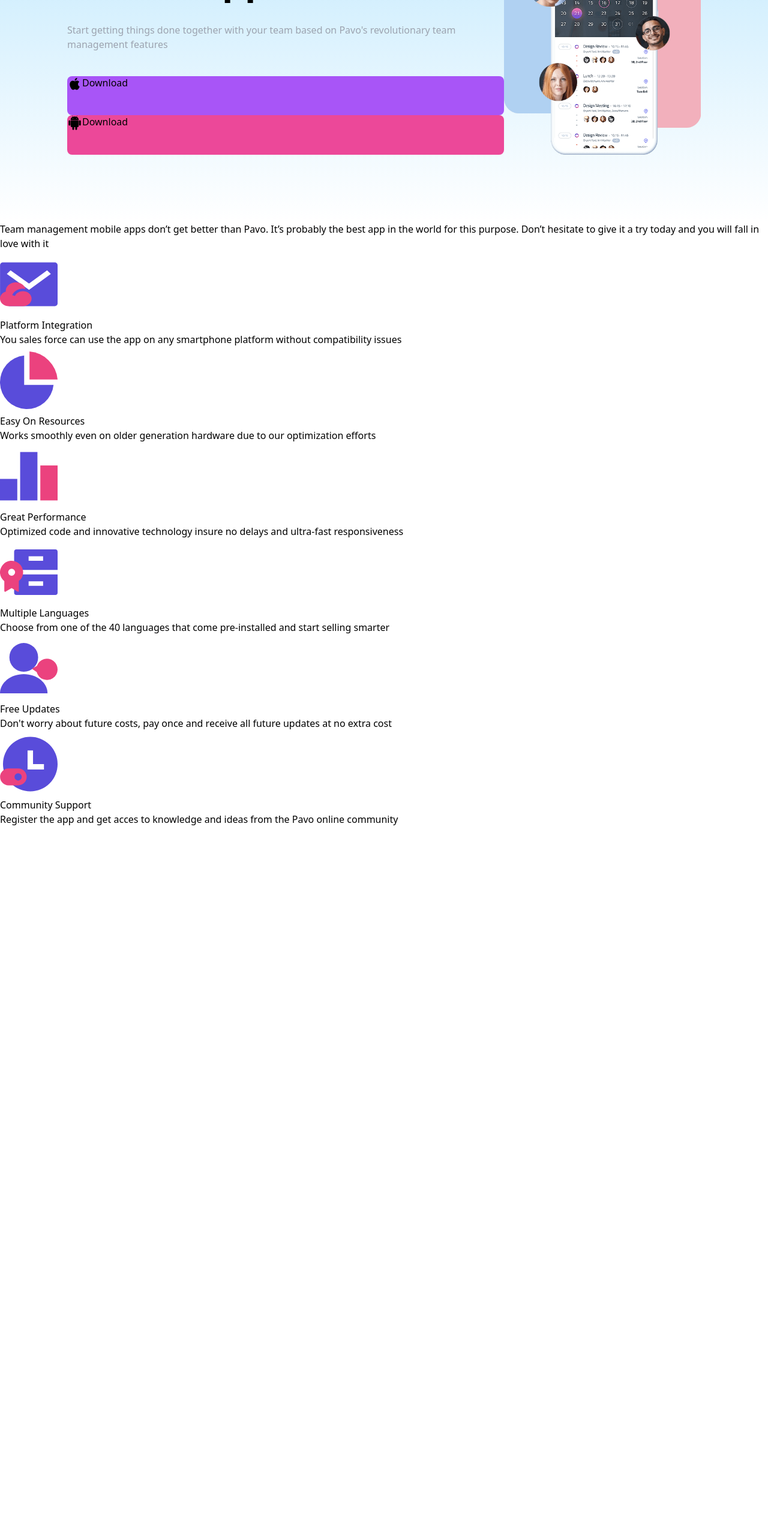
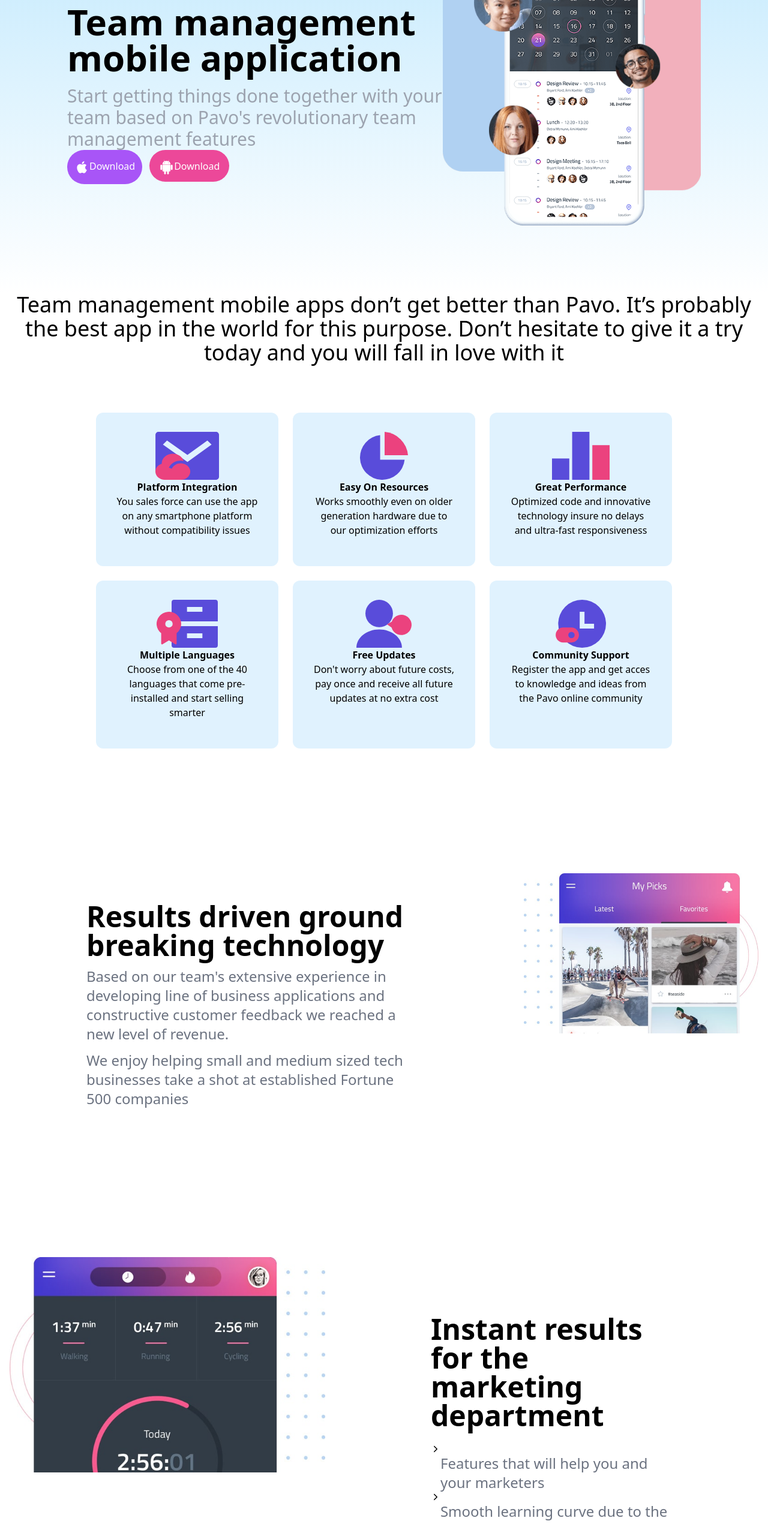
Before and after one commit to jacaranda-darkhanbaatar/marketing, a React (Create React App) app: page / in a window 1280 px wide. Shown: the part 234-2775 px from the top of the page at 60% size. Before the commit the page ends 1612 px from the top, so only its background shows below. Built offline with nearby package versions, Linux system fonts and the light colour scheme.

Commit message:
marketing

```diff
--- a/package.json
+++ b/package.json
@@ -10,6 +10,8 @@
     "react-dom": "^18.2.0",
     "react-icons": "^5.0.1",
     "react-scripts": "5.0.1",
+    "react-spring": "^9.7.3",
+    "swiper": "^11.0.5",
     "web-vitals": "^2.1.4"
   },
   "scripts": {
--- /dev/null
+++ b/src/components/Counter.jsx
@@ -0,0 +1,55 @@
+import { useSpring, animated } from "react-spring";
+
+const AnimatedNumber = ({ number }) => {
+    const { too } = useSpring({
+        from: { too: 0 },
+        too: number,
+        delay: 200,
+        config:{mass:1, tension:20, friction:10},
+    })
+
+    return <animated.div>{too.to((n) => n.toFixed(0))}</animated.div>
+};
+
+const Counter = () => {
+    const counter = [
+        {
+            number: 231,
+            description: "Happy Users",
+
+        },
+        {
+            number: 385,
+            description: "Issues Solved",
+        },
+        {
+            number: 159,
+            description: "Good Reviews",
+        },
+        {
+            number: 127,
+            description: "Case Studies",
+        },
+        {
+            number: 211,
+            description: "Orders Received",
+        },
+    ]
+    return (
+        <div id="counter" className="container mx-auto pt-20">
+
+            <div className="grid grid-cols-5 gap-9 px-40">
+                {counter.map((counter) => (
+                    <div className="p-8">
+                        <div className="flex-row">
+                           <AnimatedNumber number={counter.number}/>
+                            <div className="p-3">{counter.description}</div>
+                        </div>
+                    </div>
+                ))}
+
+            </div>
+        </div>);
+}
+
+export default Counter;
--- /dev/null
+++ b/src/components/Details.jsx
@@ -0,0 +1,80 @@
+import { IoIosArrowForward } from "react-icons/io";
+const Details = () => {
+    const details =[
+        {
+
+            description:"Features that will help you and your marketers",
+        },
+        {
+
+            description:"Smooth learning curve due to the knowledge base",
+        },
+        {
+
+            description:"Ready out-of-the-box with minor setup settings",
+        },
+    ];
+    return ( <header id="details">
+        <div className="container mx-auto flex justify-between pt-32 px-4 gri grid-cols-12 gap-12 pb-10">
+
+            <div className="mt-32 px-32  text-sm leading-3">
+                <h1 className="font-bold text-5xl my-67">
+                Results driven ground breaking technology
+
+                </h1>
+                <p className="pt-3 text-gray-500 grid text-2xl ">
+                Based on our team's extensive experience in developing
+                line of business applications and constructive
+                customer feedback we reached a new level of revenue.
+                </p>
+                <p className="pt-3 text-gray-500 grid text-2xl ">
+                We enjoy helping small and medium sized tech businesses take a shot
+                at established Fortune 500 companies
+                </p>
+
+            </div>
+            <div className="w-full  pt-20 inline ">
+                <img src="images/details-1.jpg" alt="alternative"/>
+            </div>
+
+        </div>
+        <div className="container mx-auto flex justify-between pt-32 px-4 gri grid-cols-12 gap-12 pb-10">
+            <div className="w-full pt-20 inline"><img src="images/details-2.jpg" alt="alternative"/></div>
+            <div className=" pt-30 mt-32 px-32 w-full">
+                <div className="mt-12">
+                    <h1 className="mb-6 font-bold text-5xl">Instant results for the marketing department</h1>
+                    {/* <ul className="list mb-7 space-y-2">
+                        <li className="flex">
+                        <IoIosArrowForward  className=""/>
+
+                            <div  className="text-gray-500 grid text-2xl pt-4">Features that will help you and your marketers</div>
+                        </li>
+                        <li className="flex">
+                            <IoIosArrowForward />
+                            <div className="text-gray-500 grid text-2xl pt-4">Smooth learning curve due to the knowledge base</div>
+                        </li>
+                        <li className="flex">
+                             <IoIosArrowForward />
+                            <div className="text-gray-500 grid text-2xl pt-4">Ready out-of-the-box with minor setup settings</div>
+                        </li>
+                    </ul> */}
+                    {details.map((detail) =>(
+                        <ul>
+                            <li className="flex ">
+                                <div className=""><IoIosArrowForward/></div>
+                                <div className="text-gray-500 grid text-2xl pt-4">{detail.description}</div>
+                            </li>
+                        </ul>
+
+
+                    ))}
+                </div>
+            </div>
+        </div>
+
+    </header>
+
+    );
+}
+
+export default Details;
--- a/src/components/Features.jsx
+++ b/src/components/Features.jsx
@@ -38,16 +38,16 @@
     },
   ];
   return (
-    <div id="features">
-      <div className="card">
+    <div id="features" className=" container mx-auto pt-20">
+      <div className="grid grid-cols-3 gap-6 px-40 ">
         {features.map((feature) => (
-          <div>
-            <div>
-              <img src={feature.image} alt={feature.title} className="h-28 size-24" />
+          <div className=" bg-sky-100 text-center rounded-xl p-8 ">
+            <div className="flex justify-center ">
+              <img src={feature.image} alt={feature.title} className="h-20" />
             </div>
             <div>
-              <h5>{feature.title}</h5>
-              <p>{feature.description}</p>
+              <h5 className="font-bold">{feature.title}</h5>
+              <p className="mb-4">{feature.description}</p>
             </div>
           </div>
         ))}
--- a/src/components/Header.jsx
+++ b/src/components/Header.jsx
@@ -3,25 +3,25 @@
 const Header = () => {
   return (
     <header id="header" className="bg-gradient-to-b from-sky-200 p-28">
-      <div className="container mx-auto flex justify-between ">
-        <div className="grid">
+      <div className="container mx-auto flex justify-between">
+        <div className="mt-32">
           <h1 className="font-bold text-6xl my-67">
             Team management
             mobile application</h1>
-          <p className="text-gray-400 grid">
+          <p className="text-gray-400 grid text-3xl pt-4">
             Start getting things done together with your team based on Pavo's
             revolutionary team management features
           </p>
-          <a className="inline-block leading-none rounded-lg bg-purple-500" href="#download-ios">
-            <DiApple size={25} className="inline-block" />
+          <a className="inline-block leading-none pt-4 rounded-full  bg-purple-500 px-3 py-4 text-white hover:bg-transparent hover:border-2 hover:border-purple-500 mr-3 hover:text-purple-500"  href="#download-ios">
+            <DiApple size={25}  className="inline-block"/>
             Download
           </a>
-          <a className="inline-block leading-none rounded-lg bg-pink-500" href="#download-android">
-            <DiAndroid size={25} className="inline-block" />
+          <a className="inline-block leading-none pt-4 bg-pink-500 rounded-full py-3 px-4 text-white hover:bg-transparent hover:border-2 hover:border-pink-500  hover:text-pink-500" href="#download-android">
+            <DiAndroid size={25} className="inline-block"/>
             Download
           </a>
         </div>
-        <div>
+        <div className="w-full">
           <img src="images/header-smartphone.png" alt="alternative" />
         </div>
       </div>
--- a/src/components/Introduction.jsx
+++ b/src/components/Introduction.jsx
@@ -2,7 +2,7 @@
   return (
     <div>
       <div>
-        <p>
+        <p className="m-auto text-center font-gray-700 text-4xl container">
           Team management mobile apps don’t get better than Pavo. It’s probably
           the best app in the world for this purpose. Don’t hesitate to give it
           a try today and you will fall in love with it
--- /dev/null
+++ b/src/components/TeamMates.jsx
@@ -0,0 +1,45 @@
+import { Navigation, Pagination , Autoplay} from "swiper/modules"
+
+import { Swiper, SwiperSlide } from "swiper/react";
+
+import "swiper/css";
+import "swiper/css/navigation";
+import "swiper/css/pagination";
+
+const TeamMates = () => {
+    const data = [
+        "Slide1",
+        "Slide2",
+        "Slide3",
+        "Slide4",
+        "Slide5",
+        "Slide6",
+        "Slide7",
+        "Slide8",
+    ];
+    return (
+        <div className="container mx-auto">
+            <Swiper
+                modules={[Navigation, Pagination, Autoplay]}
+                navigation={true}
+                pagination={{ clickable: true }}
+                scrollbar={{ draggable: true }}
+                spaceBetween={50}
+                slidesPerView={3}
+                loop={true}
+                autoplay={{
+                    delay:2500,
+                    disableOnInteraction: false,
+                }}
+
+            >
+                {data.map((item) => (
+                    <SwiperSlide>
+                        <div className="bg-sky-50 p-28">{item}</div>
+                    </SwiperSlide>
+                ))}
+            </Swiper>
+        </div>);
+};
+
+export default TeamMates;
--- a/src/pages/Home.jsx
+++ b/src/pages/Home.jsx
@@ -1,7 +1,10 @@
+import Counter from "../components/Counter";
+import Details from "../components/Details";
 import Features from "../components/Features";
 import Header from "../components/Header";
 import Introduction from "../components/Introduction";
 import Navbar from "../components/Navbar";
+import TeamMates from "../components/TeamMates";
 
 const Home = () => {
   return <div>
@@ -9,6 +12,9 @@
     <Header />
     <Introduction />
     <Features />
+    <Details />
+    <Counter/>
+    <TeamMates/>
   </div>;
 };
 
```
Also changed, not shown: 1 other file (tests, documents, lock files or other folders).
